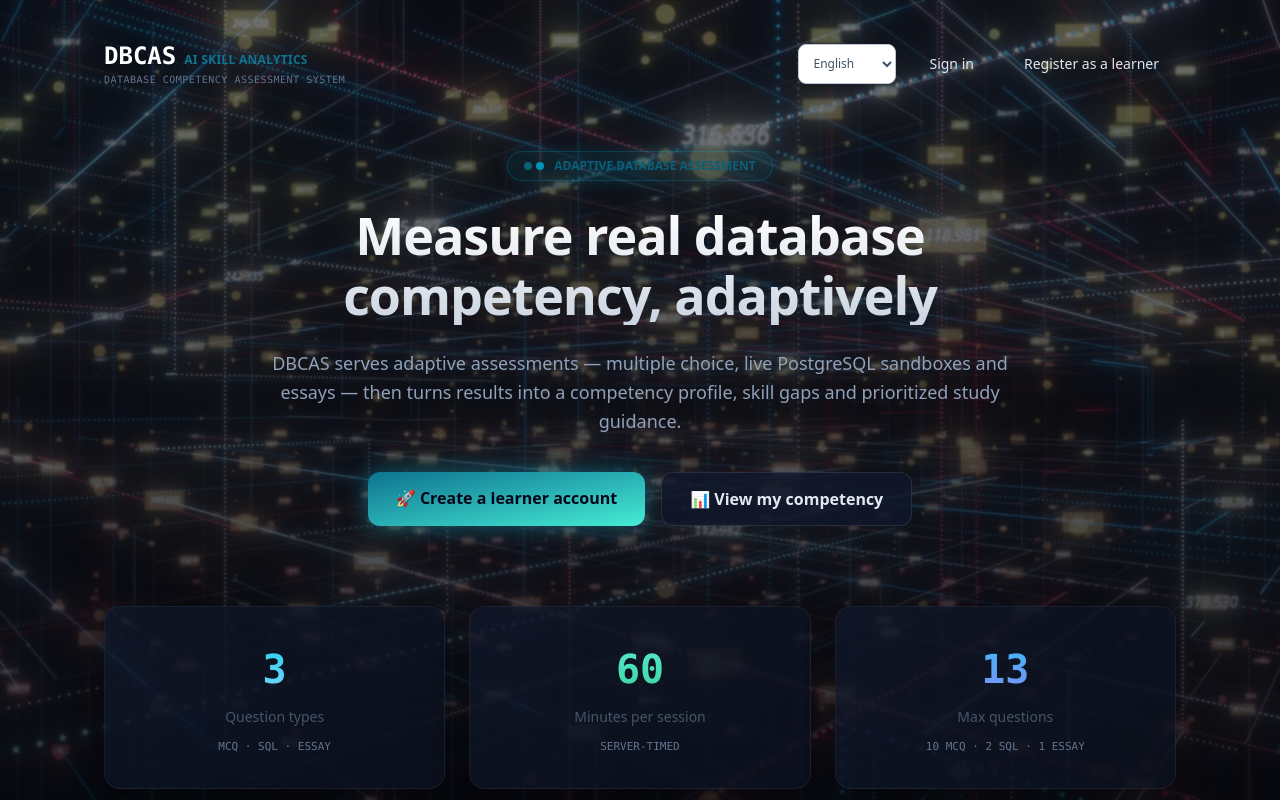
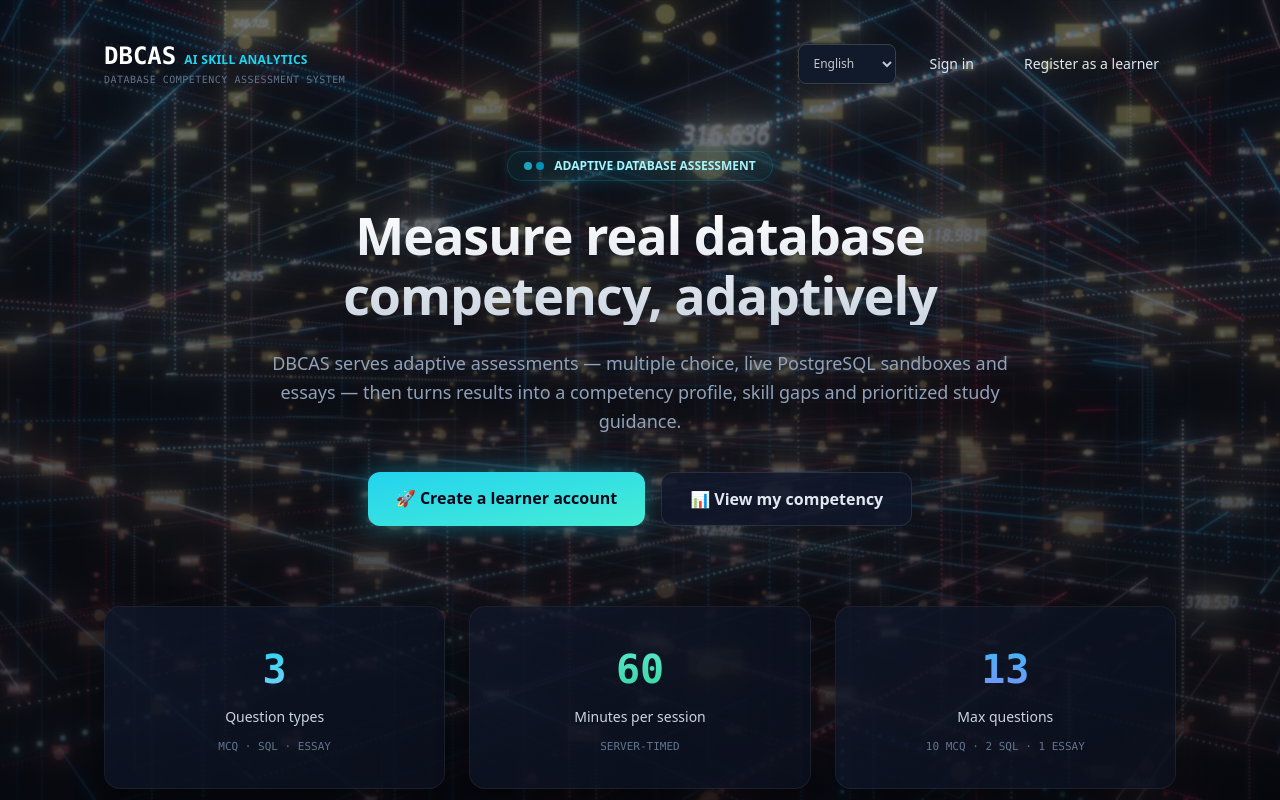
Before and after one commit to nguyendodary/DBCAS, a React (Vite) app in the folder frontend/: page / in a window 1280 px wide. Shown: the top 800 px of the page. Built offline with nearby package versions, Linux system fonts and the light colour scheme.

Commit message:
fix(ui): keep prototype dark chrome readable in light theme

```diff
--- a/frontend/src/components/AuthShell.jsx
+++ b/frontend/src/components/AuthShell.jsx
@@ -36,7 +36,7 @@
       </header>
 
       <main className="grid min-h-screen w-full grid-cols-1 items-center gap-8 px-4 pb-16 pt-24 md:grid-cols-2 md:gap-8 md:px-12 lg:px-16">
-        <aside className="auth-panel auth-enter mx-auto hidden w-full max-w-[580px] md:block">
+        <aside className="auth-panel mx-auto hidden w-full max-w-[580px] md:block">
           <h2 className="mb-4 text-[32px] font-bold leading-10 tracking-[-0.7px]">
             <span className="text-white">{t('auth.introTitle')}</span>
             <br />
--- a/frontend/src/index.css
+++ b/frontend/src/index.css
@@ -252,7 +252,10 @@
 }
 
 @layer components {
-  .app-sidebar { background: var(--surface-sidebar); }
+  .app-sidebar {
+    background: #090f1b;
+    color: #e2e8f0;
+  }
   .surface-card { box-shadow: 0 1px 2px var(--shadow-card); }
   .section-heading { background: var(--section-tint); }
   .page-heading { border-top-color: var(--section-border); }
@@ -574,6 +577,16 @@
     color: #94a3b8;
     font-size: 12px;
     font-weight: 600;
+  }
+
+  /* The learner topbar is always dark in both themes; the theme-bound pill
+     colors need dark-safe values there. */
+  .chrome-dark .nav-pill { color: #94a3b8; }
+  .chrome-dark .nav-pill:hover { color: #e2e8f0; background: rgba(255, 255, 255, 0.05); }
+  .chrome-dark .nav-pill.active {
+    color: #67e8f9;
+    border-color: rgba(34, 211, 238, 0.19);
+    background: rgba(34, 211, 238, 0.07);
   }
 
   /* Dark option row — the prototypes' exam answer rows. */
@@ -1070,8 +1083,8 @@
     text-align: center;
   }
   .le-action:hover { border-color: var(--primary); color: var(--text); }
-  .le-action.primary { color: #fff; background: #00b8d5; border-color: #00a7c2; }
-  .le-action.primary:hover { background: #009db8; color: #fff; }
+  .le-action.primary { color: #052430; background: #00b8d5; border-color: #00a7c2; }
+  .le-action.primary:hover { background: #009db8; color: #052430; }
   .le-action:disabled { opacity: .55; cursor: not-allowed; }
   .le-action .icon { width: 12px; height: 12px; }
   .le-empty { height: 180px; text-align: center; color: var(--text-muted); }
@@ -1209,6 +1222,10 @@
 .exam-shell .ex-results-head { display: flex; flex-wrap: wrap; align-items: center; justify-content: space-between; gap: 8px; padding: 9px 12px; border-bottom: 1px solid var(--ex-border); color: #adbacb; font-family: var(--font-mono); font-size: 11px; font-weight: 600; letter-spacing: .5px; }
 .exam-shell .ex-results-body { padding: 12px; font-size: 12px; color: var(--ex-muted); }
 .exam-shell .ex-results-body table { font-family: var(--font-mono); font-size: 11px; }
+/* The results table keeps the app's theme-semantic cell colors, so it needs
+   a theme surface underneath inside the always-dark results frame. */
+.exam-shell .ex-results-body .data-table { background: var(--surface-elevated); border-radius: 4px; }
+.exam-shell .ex-results-body .data-table thead { background-color: var(--surface-muted); }
 .exam-shell .ex-essay { width: 100%; min-height: 288px; padding: 14px; border: 1px solid #2b3340; border-radius: 5px; background: var(--ex-panel-dark); color: var(--ex-text); font-family: var(--font-mono); font-size: 13px; line-height: 1.7; resize: vertical; }
 .exam-shell .ex-essay:focus { outline: 2px solid var(--ex-cyan); outline-offset: 1px; }
 .exam-shell .word-count { margin: 6px 0 0; text-align: right; color: var(--ex-muted); font-family: var(--font-mono); font-size: 11px; }
@@ -1234,6 +1251,83 @@
 
 .exam-shell .all-served { display: grid; gap: 12px; padding: 40px 24px; text-align: center; justify-items: center; color: var(--ex-muted); }
 .exam-shell .all-served h2 { margin: 0; color: var(--ex-text); font-size: 20px; font-weight: 800; }
+
+/* Always-dark surfaces — the learner/admin chrome, auth shell and landing
+   keep the prototype's dark palette in every theme. Utilities read the
+   --color-* aliases, which resolve var() chains at :root, so the aliases
+   themselves are re-scoped to the dark palette here. */
+:is(.chrome-dark, .chrome-footer, .app-sidebar, .auth-shell, .landing) {
+  --text: #f4f4f5;
+  --text-muted: #c4c6ca;
+  --text-subtle: #a1a1aa;
+  --text-faint: #92949b;
+  --text-disabled: #6b7280;
+  --border: #292b2f;
+  --border-strong: #3b3e43;
+  --surface-hover: rgb(255 255 255 / .05);
+  --color-abyss: #090f1b;
+  --color-panel: #111a2b;
+  --color-elev: #182338;
+  --color-sidebar: #090f1b;
+  --color-ink: #f4f4f5;
+  --color-sub: #c4c6ca;
+  --color-mute: #a1a1aa;
+  --color-faint: #92949b;
+  --color-edge: #292b2f;
+  --color-edge2: #3b3e43;
+  --color-surface-hover: rgb(255 255 255 / .05);
+  --color-primary: #22d3ee;
+  --color-primary-hover: #67e8f9;
+  --color-primary-foreground: #020617;
+  --color-cyan-200: #a5f3fc;
+  --color-cyan-300: #67e8f9;
+  --color-cyan-400: #22d3ee;
+  --color-slate-300: #cbd5e1;
+  --color-emerald-200: #6ee7b7;
+  --color-emerald-300: #6ee7b7;
+  --color-amber-200: #fcd34d;
+  --color-amber-300: #fcd34d;
+  --color-rose-100: #fda4af;
+  --color-rose-200: #fda4af;
+  --color-rose-300: #fda4af;
+  --color-sky-300: #7dd3fc;
+  --color-violet-200: #c4b5fd;
+  --color-violet-300: #c4b5fd;
+}
+
+/* The exam shell is always dark but hosts a .data-table that must keep the
+   page theme's semantic text colors, so only the status/brand/surface
+   aliases are re-scoped here -- never --text/--text-muted/--text-subtle or
+   --color-edge, which the table legitimately follows. */
+.exam-shell {
+  --color-panel: #111a2b;
+  --color-elev: #182338;
+  --color-ink: #f4f4f5;
+  --color-sub: #c4c6ca;
+  --color-mute: #a1a1aa;
+  --color-faint: #92949b;
+  --color-edge2: #3b3e43;
+  --color-surface-hover: rgb(255 255 255 / .05);
+  --color-cyan-200: #a5f3fc;
+  --color-cyan-300: #67e8f9;
+  --color-cyan-400: #22d3ee;
+  --color-slate-300: #cbd5e1;
+  --color-emerald-200: #6ee7b7;
+  --color-emerald-300: #6ee7b7;
+  --color-amber-200: #fcd34d;
+  --color-amber-300: #fcd34d;
+  --color-rose-100: #fda4af;
+  --color-rose-200: #fda4af;
+  --color-rose-300: #fda4af;
+  --color-sky-300: #7dd3fc;
+  --color-violet-200: #c4b5fd;
+  --color-violet-300: #c4b5fd;
+}
+
+/* The always-dark footer uses theme-bound utility colors that resolve to
+   light-theme values; unlayered overrides keep them readable. */
+.chrome-footer .text-cyan-300 { color: #67e8f9; }
+.chrome-footer .text-slate-500 { color: #8ba0bd; }
 
 @media (max-width: 1150px) {
   .exam-shell .header-inner { flex-wrap: wrap; }
@@ -1348,14 +1442,24 @@
 .auth-shell {
   position: relative;
   min-height: 100vh;
+  background-color: #0b101d;
+  color: #ffffff;
+}
+/* The photo rides on a pseudo-element so the shell's opaque base color stays
+   composited under translucent surfaces (topnav/panel) for contrast checks. */
+.auth-shell::before {
+  content: '';
+  position: fixed;
+  inset: 0;
+  z-index: 0;
   background-image:
     linear-gradient(rgba(11, 16, 29, 0.85), rgba(11, 16, 29, 0.85)),
     url('./assets/brand/hinhnen.png');
   background-size: cover;
   background-position: center;
-  background-attachment: fixed;
-  color: #ffffff;
-}
+  pointer-events: none;
+}
+.auth-shell > * { position: relative; z-index: 1; }
 .auth-topnav {
   position: fixed;
   top: 0;
@@ -1379,7 +1483,15 @@
   transition: all .2s ease;
 }
 .auth-backlink:hover { background: #1b2122; border-color: rgba(76, 215, 246, 0.5); color: #fff; }
+@media (max-width: 639px) {
+  .auth-topnav > div { padding-left: 12px; padding-right: 12px; gap: 8px; }
+  .auth-backlink { padding: 6px 8px; font-size: 12px; }
+  .auth-topnav .language-selector select,
+  .auth-topnav .theme-selector select { max-width: 92px; padding-left: 6px; padding-right: 6px; }
+  .auth-topnav .theme-selector > svg { display: none; }
+}
 .auth-panel {
+  animation: auth-enter 260ms var(--motion-ease) both;
   background-color: rgba(23, 29, 30, 0.8);
   border: 1px solid rgba(61, 73, 76, 0.25);
   border-radius: 20px;
```
